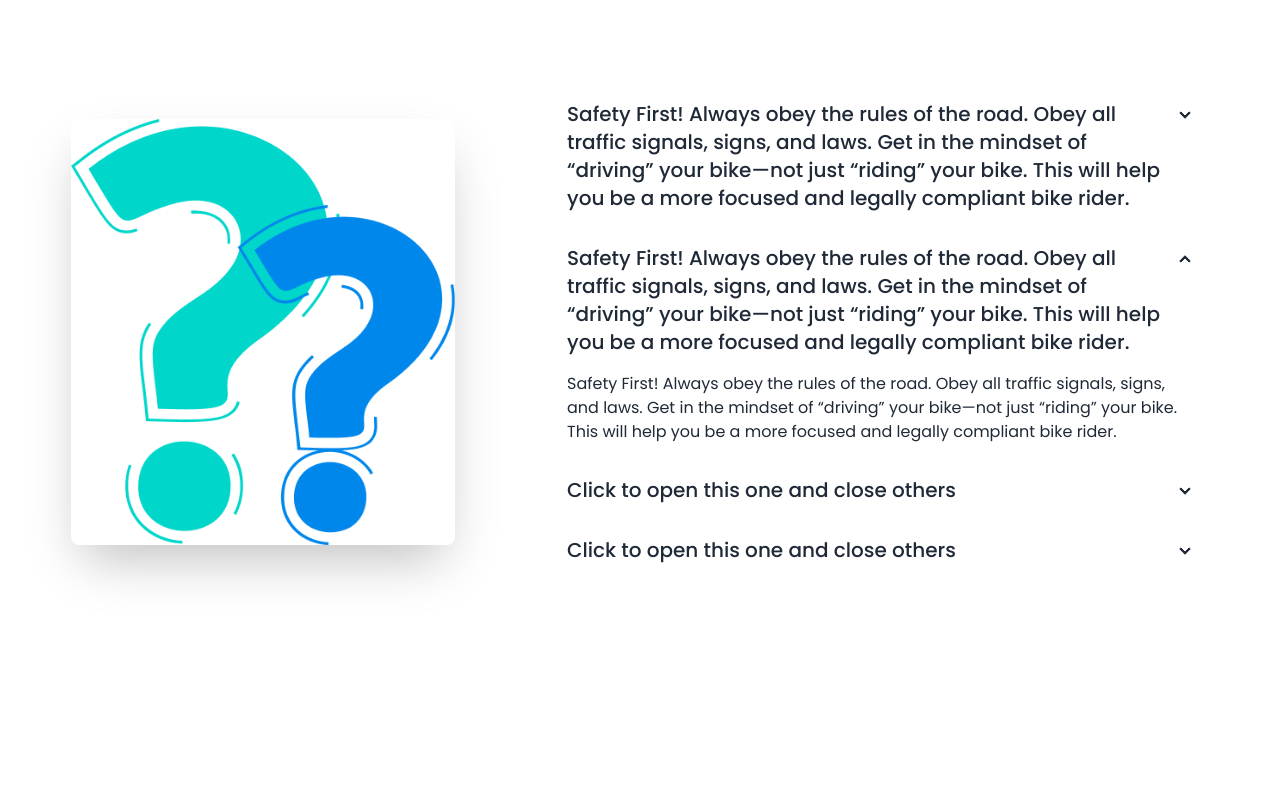
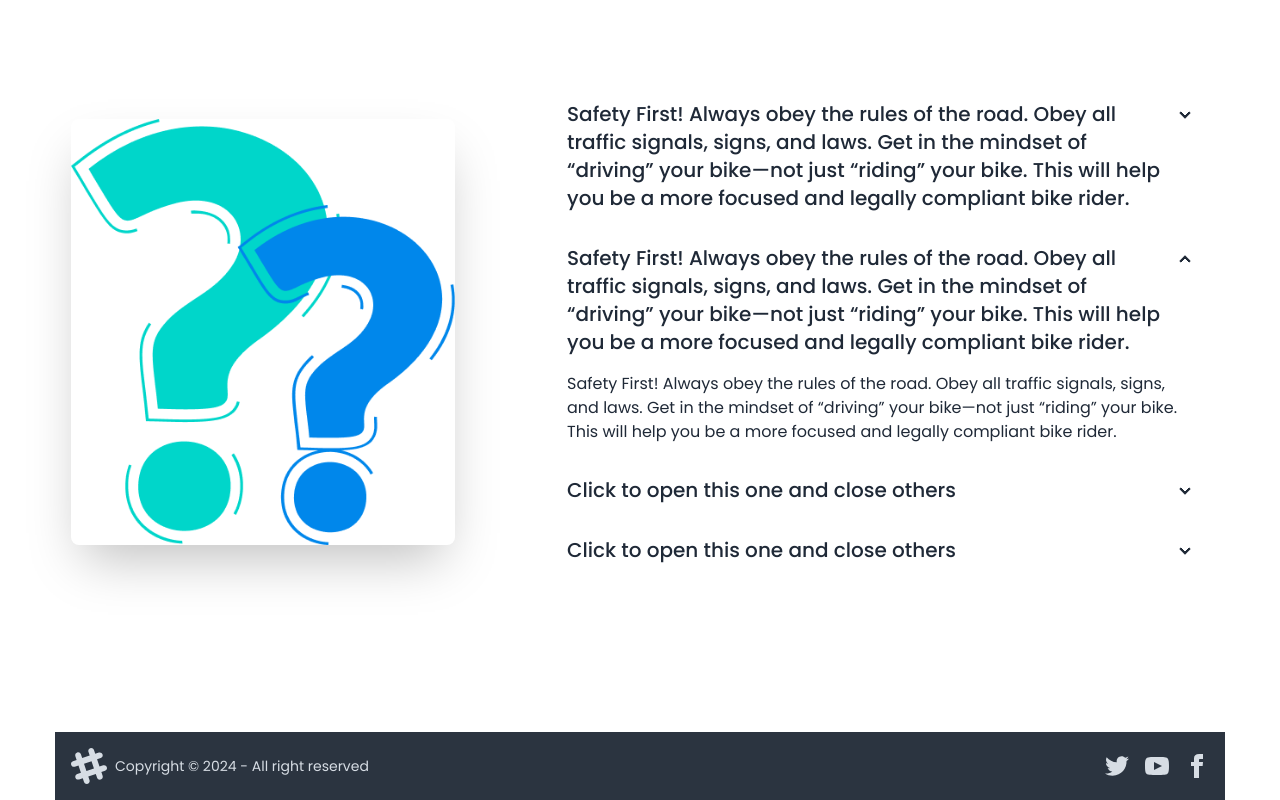
Before and after one commit to Jaman-Shah/biker-zone-site, a plain HTML site: page index.html in a window 1280 px wide. Shown: the part 1760-2560 px from the top of the page. Before the commit the page ends 2492 px from the top, so only its background shows below. Drawn offline with nearby package versions, Linux system fonts and the light colour scheme.

Commit message:
footer section was not perfectly finished

```diff
--- a/index.html
+++ b/index.html
@@ -370,6 +370,17 @@
         </div>
       </section>
     </main>
-    <footer></footer>
+    <footer class="items-center p-4 footer bg-neutral text-neutral-content">
+      <aside class="items-center grid-flow-col">
+        <svg width="36" height="36" viewBox="0 0 24 24" xmlns="http://www.w3.org/2000/svg" fill-rule="evenodd" clip-rule="evenodd" class="fill-current"><path d="M22.672 15.226l-2.432.811.841 2.515c.33 1.019-.209 2.127-1.23 2.456-1.15.325-2.148-.321-2.463-1.226l-.84-2.518-5.013 1.677.84 2.517c.391 1.203-.434 2.542-1.831 2.542-.88 0-1.601-.564-1.86-1.314l-.842-2.516-2.431.809c-1.135.328-2.145-.317-2.463-1.229-.329-1.018.211-2.127 1.231-2.456l2.432-.809-1.621-4.823-2.432.808c-1.355.384-2.558-.59-2.558-1.839 0-.817.509-1.582 1.327-1.846l2.433-.809-.842-2.515c-.33-1.02.211-2.129 1.232-2.458 1.02-.329 2.13.209 2.461 1.229l.842 2.515 5.011-1.677-.839-2.517c-.403-1.238.484-2.553 1.843-2.553.819 0 1.585.509 1.85 1.326l.841 2.517 2.431-.81c1.02-.33 2.131.211 2.461 1.229.332 1.018-.21 2.126-1.23 2.456l-2.433.809 1.622 4.823 2.433-.809c1.242-.401 2.557.484 2.557 1.838 0 .819-.51 1.583-1.328 1.847m-8.992-6.428l-5.01 1.675 1.619 4.828 5.011-1.674-1.62-4.829z"></path></svg>
+        <p>Copyright © 2024 - All right reserved</p>
+      </aside>
+      <nav class="grid-flow-col gap-4 md:place-self-center md:justify-self-end">
+        <a><svg xmlns="http://www.w3.org/2000/svg" width="24" height="24" viewBox="0 0 24 24" class="fill-current"><path d="M24 4.557c-.883.392-1.832.656-2.828.775 1.017-.609 1.798-1.574 2.165-2.724-.951.564-2.005.974-3.127 1.195-.897-.957-2.178-1.555-3.594-1.555-3.179 0-5.515 2.966-4.797 6.045-4.091-.205-7.719-2.165-10.148-5.144-1.29 2.213-.669 5.108 1.523 6.574-.806-.026-1.566-.247-2.229-.616-.054 2.281 1.581 4.415 3.949 4.89-.693.188-1.452.232-2.224.084.626 1.956 2.444 3.379 4.6 3.419-2.07 1.623-4.678 2.348-7.29 2.04 2.179 1.397 4.768 2.212 7.548 2.212 9.142 0 14.307-7.721 13.995-14.646.962-.695 1.797-1.562 2.457-2.549z"></path></svg>
+        </a>
+        <a><svg xmlns="http://www.w3.org/2000/svg" width="24" height="24" viewBox="0 0 24 24" class="fill-current"><path d="M19.615 3.184c-3.604-.246-11.631-.245-15.23 0-3.897.266-4.356 2.62-4.385 8.816.029 6.185.484 8.549 4.385 8.816 3.6.245 11.626.246 15.23 0 3.897-.266 4.356-2.62 4.385-8.816-.029-6.185-.484-8.549-4.385-8.816zm-10.615 12.816v-8l8 3.993-8 4.007z"></path></svg></a>
+        <a><svg xmlns="http://www.w3.org/2000/svg" width="24" height="24" viewBox="0 0 24 24" class="fill-current"><path d="M9 8h-3v4h3v12h5v-12h3.642l.358-4h-4v-1.667c0-.955.192-1.333 1.115-1.333h2.885v-5h-3.808c-3.596 0-5.192 1.583-5.192 4.615v3.385z"></path></svg></a>
+      </nav>
+    </footer>
   </body>
 </html>
```
